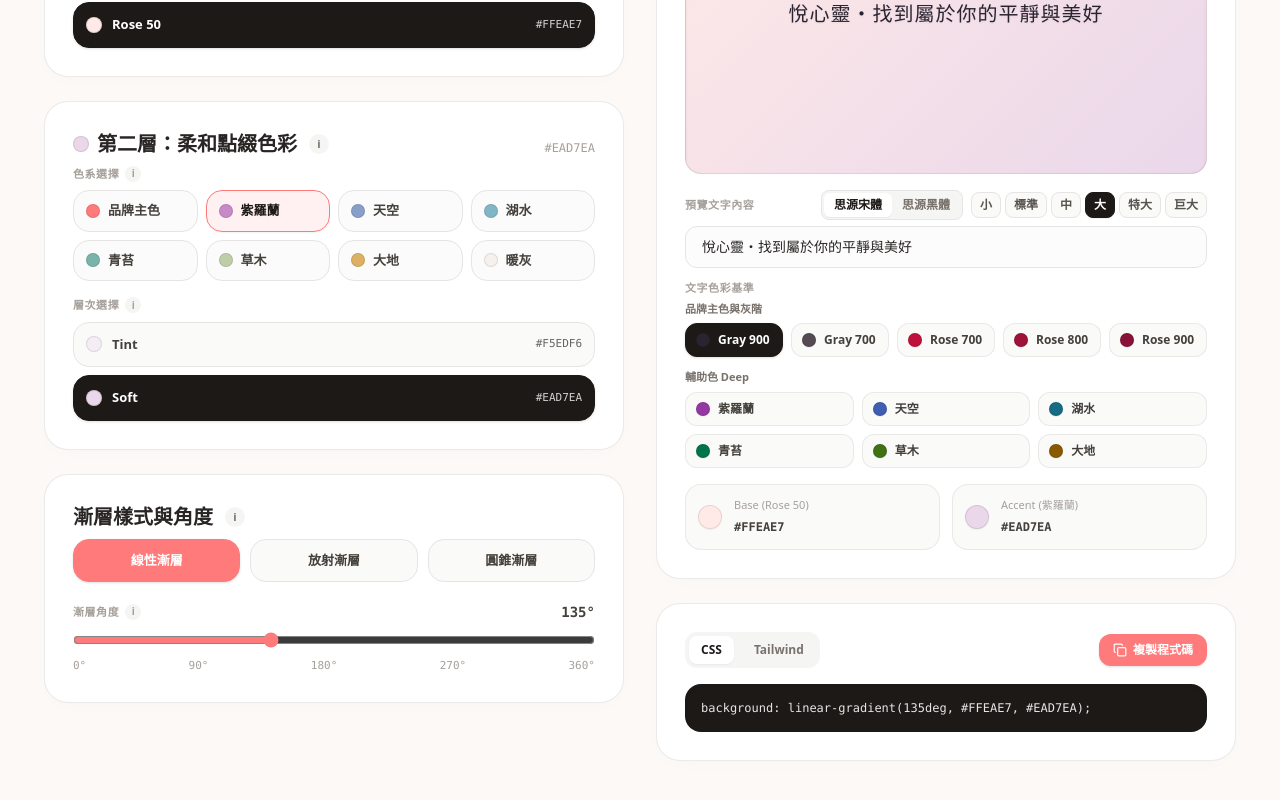
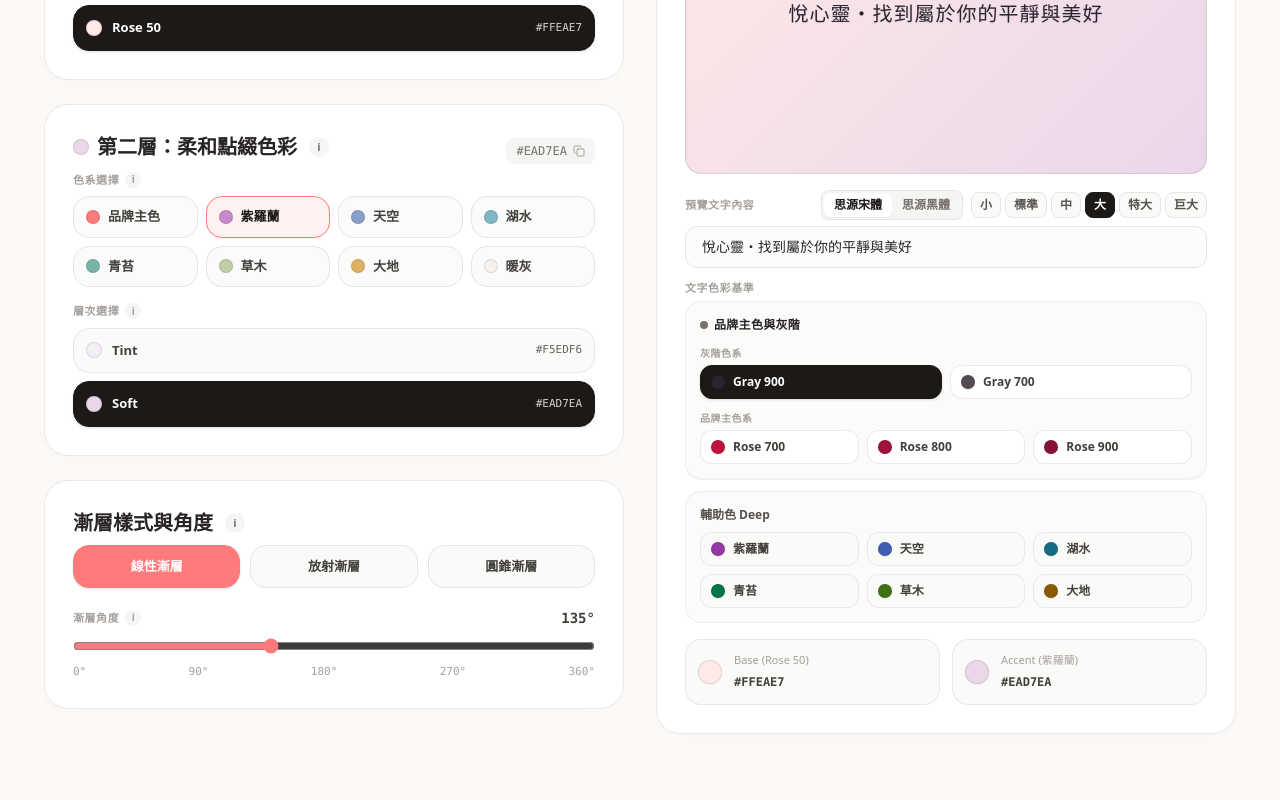
Before and after one commit to chenchiaoyu/jd_colorgradient, a React (Vite) app: page / in a window 1280 px wide. Shown: the part 404-1204 px from the top of the page. Built offline with nearby package versions, Linux system fonts and the light colour scheme.

Commit message:
feat: add click-to-copy functionality for hex codes
Convert static color display spans into interactive buttons that copy the hex code to the clipboard when clicked.

```diff
--- a/src/App.tsx
+++ b/src/App.tsx
@@ -253,7 +253,15 @@ export default function App() {
                     i
                   </button>
                 </h2>
-                <span className="font-mono text-[12px] text-stone-400">{c1Hex}</span>
+                <button
+                  type="button"
+                  onClick={() => handleCopy(c1Hex)}
+                  className="font-mono text-[12px] text-stone-500 hover:text-[#FF7A7B] bg-stone-100 hover:bg-rose-50 px-2.5 py-1 rounded-lg transition-all cursor-pointer flex items-center gap-1.5"
+                  title="點擊複製色碼"
+                >
+                  <span>{c1Hex}</span>
+                  <Copy className="w-3 h-3 text-stone-400" />
+                </button>
               </div>
               {openInfos['layer1_heading'] && (
                 <p className="mb-4 text-xs text-rose-800 bg-rose-50/90 border border-rose-100 p-2.5 rounded-xl leading-relaxed animate-in fade-in duration-200">
@@ -371,7 +379,15 @@ export default function App() {
                     i
                   </button>
                 </h2>
-                <span className="font-mono text-[12px] text-stone-400">{c2Hex}</span>
+                <button
+                  type="button"
+                  onClick={() => handleCopy(c2Hex)}
+                  className="font-mono text-[12px] text-stone-500 hover:text-[#FF7A7B] bg-stone-100 hover:bg-rose-50 px-2.5 py-1 rounded-lg transition-all cursor-pointer flex items-center gap-1.5"
+                  title="點擊複製色碼"
+                >
+                  <span>{c2Hex}</span>
+                  <Copy className="w-3 h-3 text-stone-400" />
+                </button>
               </div>
               {openInfos['layer2_heading'] && (
                 <p className="mb-4 text-xs text-rose-800 bg-rose-50/90 border border-rose-100 p-2.5 rounded-xl leading-relaxed animate-in fade-in duration-200">
@@ -688,13 +704,46 @@ export default function App() {
                 <div className="space-y-3">
                   <label className="block text-[11px] font-bold text-stone-400 uppercase tracking-wider mb-1">文字色彩基準</label>
 
-                  {/* Category 1: 品牌主色與灰階 (Moved to top) */}
+                    {/* Category 1: 品牌主色與灰階 */}
+                  <div className="p-3.5 rounded-2xl bg-stone-50/80 border border-stone-200/60 shadow-2xs space-y-3">
+                    <div className="flex items-center justify-between">
+                      <span className="text-[12px] font-extrabold text-stone-800 tracking-wide flex items-center gap-1.5">
+                        <span className="w-2 h-2 rounded-full bg-stone-500"></span>
+                        品牌主色與灰階
+                      </span>
+                    </div>
+
+                    {/* Row 1: 灰階 */}
                     <div>
-                    <span className="text-[11px] font-bold text-stone-500 mb-1.5 block">品牌主色與灰階</span>
-                    <div className="grid grid-cols-2 sm:grid-cols-3 sm:grid-flow-col sm:auto-cols-fr gap-2">
+                      <span className="text-[10px] font-bold text-stone-400 uppercase tracking-wider mb-1 block">灰階色系</span>
+                      <div className="grid grid-cols-2 gap-2">
                         {[
                           { key: 'gray900', label: 'Gray 900', hex: '#2A2430' },
-                        { key: 'gray700', label: 'Gray 700', hex: '#544A52' },
+                          { key: 'gray700', label: 'Gray 700', hex: '#544A52' }
+                        ].map(mode => (
+                          <button
+                            key={mode.key}
+                            type="button"
+                            onClick={() => updateState({ textColorMode: mode.key as any })}
+                            className={cn(
+                              "py-2 px-2.5 rounded-xl text-xs font-semibold border text-left transition-all cursor-pointer flex items-center gap-2",
+                              state.textColorMode === mode.key
+                                ? "bg-stone-900 text-white border-stone-900 shadow-sm"
+                                : "bg-white hover:bg-stone-50 text-stone-700 border-stone-200/80"
+                            )}
+                          >
+                            <span className="w-3.5 h-3.5 rounded-full shrink-0 border border-black/10 shadow-2xs" style={{ backgroundColor: mode.hex }} />
+                            <span className="truncate">{mode.label}</span>
+                          </button>
+                        ))}
+                      </div>
+                    </div>
+
+                    {/* Row 2: 品牌主色 */}
+                    <div>
+                      <span className="text-[10px] font-bold text-stone-400 uppercase tracking-wider mb-1 block">品牌主色系</span>
+                      <div className="grid grid-cols-3 gap-2">
+                        {[
                           { key: 'rose700', label: 'Rose 700', hex: '#be123c' },
                           { key: 'rose800', label: 'Rose 800', hex: '#9f1239' },
                           { key: 'rose900', label: 'Rose 900', hex: '#881337' }
@@ -707,7 +756,7 @@ export default function App() {
                               "py-2 px-2.5 rounded-xl text-xs font-semibold border text-left transition-all cursor-pointer flex items-center gap-2",
                               state.textColorMode === mode.key
                                 ? "bg-stone-900 text-white border-stone-900 shadow-sm"
-                              : "bg-stone-50 hover:bg-stone-100 text-stone-700 border-stone-200/80"
+                                : "bg-white hover:bg-stone-50 text-stone-700 border-stone-200/80"
                             )}
                           >
                             <span className="w-3.5 h-3.5 rounded-full shrink-0 border border-black/10 shadow-2xs" style={{ backgroundColor: mode.hex }} />
@@ -716,10 +765,11 @@ export default function App() {
                         ))}
                       </div>
                     </div>
+                  </div>
 
                   {/* Category 2: 輔助色 Deep */}
-                  <div>
-                    <span className="text-[11px] font-bold text-stone-500 mb-1.5 block">輔助色 Deep</span>
+                  <div className="p-3.5 rounded-2xl bg-stone-50/70 border border-stone-200/60">
+                    <span className="text-[12px] font-bold text-stone-600 mb-2 block">輔助色 Deep</span>
                     <div className="grid grid-cols-2 sm:grid-cols-3 gap-2">
                       {[
                         { key: 'violet_deep', label: '紫羅蘭', hex: '#9439A2' },
@@ -768,50 +818,7 @@ export default function App() {
               </div>
             </section>
 
-            {/* Code Output Section */}
-            <section className="bg-white border border-stone-200/80 rounded-3xl p-5 md:p-7 shadow-[0_4px_24px_-12px_rgba(0,0,0,0.05)]">
-              <div className="flex items-center justify-between mb-4">
-                <div className="flex items-center gap-2 bg-stone-100 p-1 rounded-xl">
-                  <button
-                    type="button"
-                    onClick={() => setCodeTab('css')}
-                    className={cn(
-                      "px-3 py-1.5 rounded-lg text-xs font-bold transition-all cursor-pointer",
-                      codeTab === 'css' ? "bg-white text-stone-900 shadow-xs" : "text-stone-500"
-                    )}
-                  >
-                    CSS
-                  </button>
-                  <button
-                    type="button"
-                    onClick={() => setCodeTab('tailwind')}
-                    className={cn(
-                      "px-3 py-1.5 rounded-lg text-xs font-bold transition-all cursor-pointer",
-                      codeTab === 'tailwind' ? "bg-white text-stone-900 shadow-xs" : "text-stone-500"
-                    )}
-                  >
-                    Tailwind
-                  </button>
-                </div>
 
-                <button
-                  type="button"
-                  onClick={() => handleCopy(codeTab === 'css' ? `background: ${gradientCSS};` : `bg-[${gradientCSS}]`)}
-                  className="inline-flex items-center gap-1.5 px-3.5 py-2 rounded-xl text-xs font-bold bg-[#FF7A7B] text-white hover:bg-[#FF6566] transition-all shadow-sm active:scale-95 cursor-pointer"
-                >
-                  <Copy className="w-3.5 h-3.5" />
-                  <span>複製程式碼</span>
-                </button>
-              </div>
-
-              <div className="bg-stone-900 text-stone-200 p-4 rounded-2xl font-mono text-xs overflow-x-auto shadow-inner">
-                {codeTab === 'css' ? (
-                  <code>background: {gradientCSS};</code>
-                ) : (
-                  <code>/* 推薦使用內聯樣式應用動態漸層 */<br/>style=&#123;&#123; background: "{gradientCSS}" &#125;&#125;</code>
-                )}
-              </div>
-            </section>
 
           </div>
 
```
Lines whose indentation alone changed are shown as unchanged.
